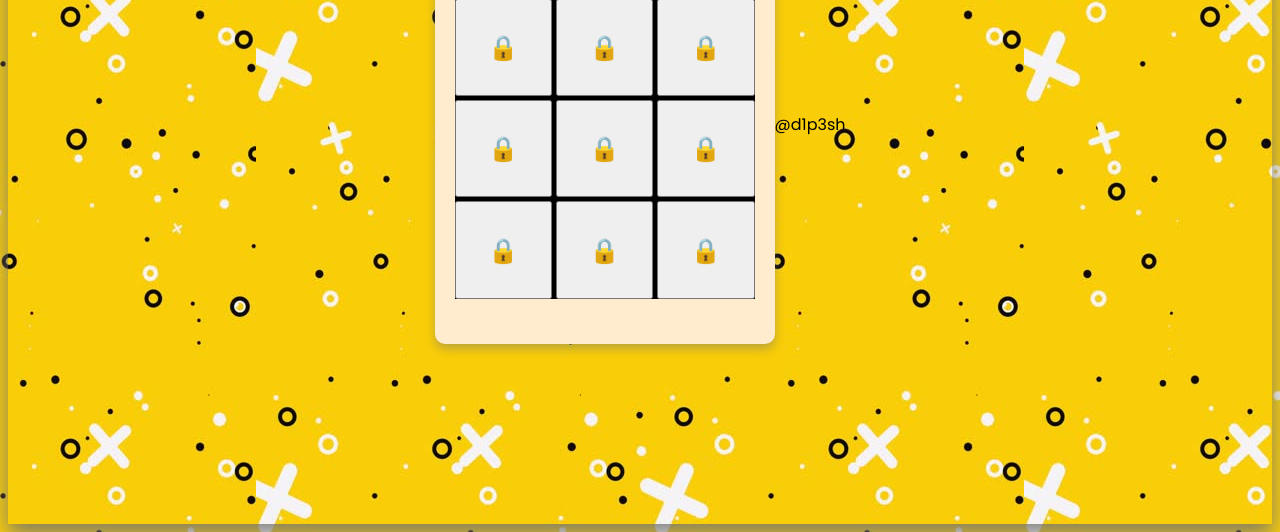
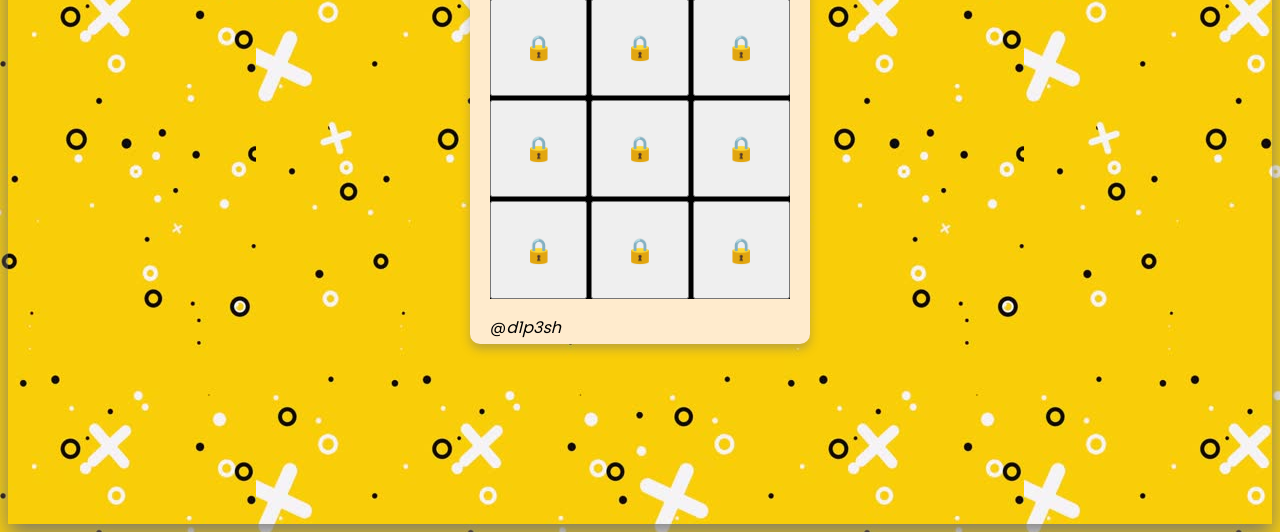
Before and after one commit to dipesh-2874/TIC-TAC-TOE, a plain HTML site: page index.html in a window 1280 px wide. Shown: the part 284-816 px from the top of the page. Drawn offline with Linux system fonts and the light colour scheme.

Commit message:
Update index2

```diff
--- a/index.html
+++ b/index.html
@@ -22,8 +22,8 @@
             <button class="btn" data-val="8">🔒</button>
             <button class="btn" data-val="9">🔒</button>
         </div>
+        <p>@<em>d1p3sh</em></p>
     </div>
-    <p>@d1p3sh</p>
     <script src="script.js"></script>
 </body>
 </html>
```
